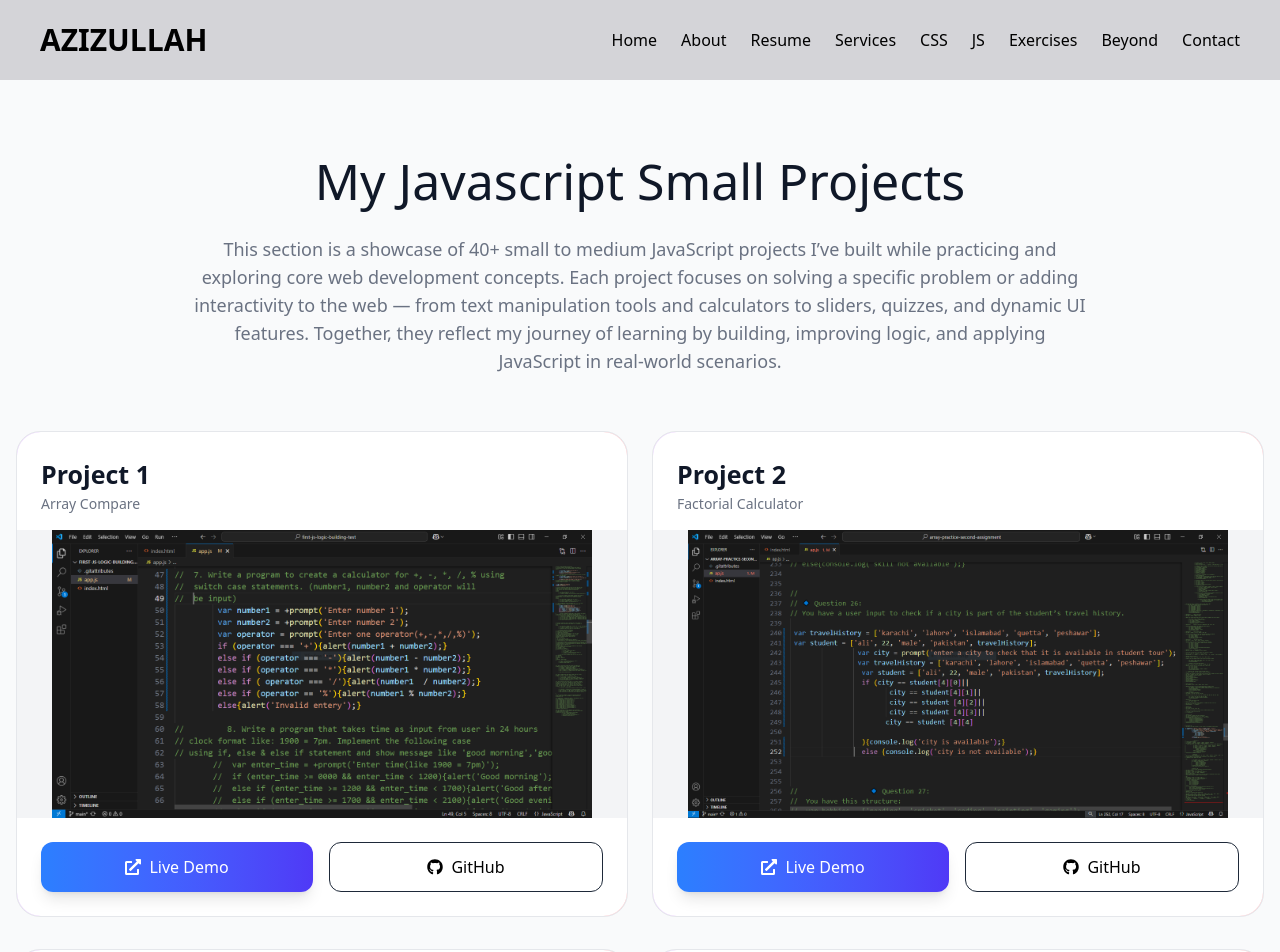
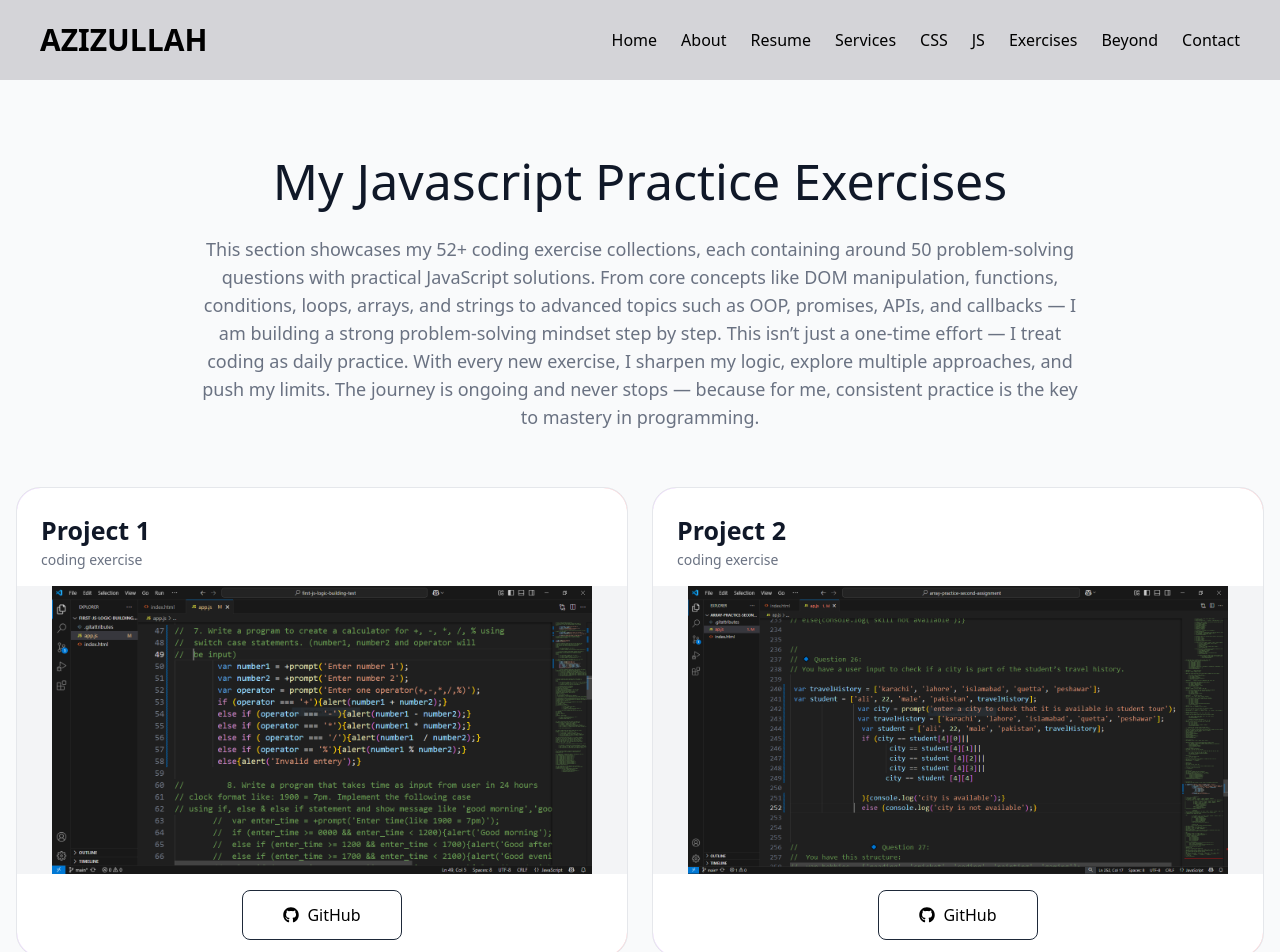
Before and after one commit to MyRreacts-Projects/my-portfolio, a React (Vite) app in the folder myReact-portfolio/: page /codingexercise in a window 1280 px wide. Shown: the top 952 px of the page. Built offline with nearby package versions, Linux system fonts and the light colour scheme.

Commit message:
exercises

```diff
--- a/myReact-portfolio/src/pages/codingexercises.jsx
+++ b/myReact-portfolio/src/pages/codingexercises.jsx
@@ -13,31 +13,27 @@ import { FaGithub, FaExternalLinkAlt } from "react-icons/fa";
 const exercises = [
   {
     id: 1,
-    title: "Array Compare",
+    title: "coding exercise",
     image: first,
-    live: "https://my-javascript-live-small-projects.github.io/ArrayEqualityTest/",
-    github: "https://github.com/My-JavaScript-Live-Small-Projects/ArrayEqualityTest.git",
+    github: "https://github.com/AzizullahCodes/first-js-logic-building-test.git",
   },
   {
     id: 2,
-    title: "Factorial Calculator",
+    title: "coding exercise",
     image:third,
-    live: "https://my-javascript-live-small-projects.github.io/Factorial/",
-    github: "https://github.com/My-JavaScript-Live-Small-Projects/Factorial.git",
+    github: "https://github.com/AzizullahCodes/array-practice-second-assignment.git",
   },
   {
     id: 3,
-    title: "Number Sorter",
+    title: "coding exercise",
     image: fourth,
-    live: "https://my-javascript-live-small-projects.github.io/AscendingOrderMagic/",
-    github: "https://github.com/My-JavaScript-Live-Small-Projects/AscendingOrderMagic.git",
+    github: "https://github.com/AzizullahCodes/array-third-assignment.git",
   },
   {
     id: 4,
-    title: "Letter Counter",
+    title: "coding exercise",
     image: fifth,
-    live: "https://my-javascript-live-small-projects.github.io/LetterCounter/",
-    github: "https://github.com/My-JavaScript-Live-Small-Projects/LetterCounter.git",
+    github: "https://github.com/AzizullahCodes/array-four-assignment.git",
   }
 ];
 const CodingExercises = ()=>{
@@ -47,17 +43,20 @@ const CodingExercises = ()=>{
 
          {/* Heading */}
          <h2 className="text-[25px] md:text-[35px] lg:text-[50px] text-center mb-4 text-gray-900 font-medium">
-           My Javascript Small Projects
+           My Javascript Practice Exercises
          </h2>
 
-         <p className="text-center text-gray-500 mb-14 max-w-4xl mx-auto text-base md:text-lg">
-           This section is a showcase of 40+
-      small to medium JavaScript projects I’ve built while practicing and
-      exploring core web development concepts. Each project focuses on solving
-      a specific problem or adding interactivity to the web — from text
-      manipulation tools and calculators to sliders, quizzes, and dynamic
-      UI features. Together, they reflect my journey of learning by building,
-       improving logic, and applying JavaScript in real-world scenarios.
+         <p className=" text-center text-gray-500 mb-14 max-w-4xl mx-auto text-base md:text-lg leading-7">
+           This section showcases my 52+ coding exercise collections,
+           each containing around 50 problem-solving questions with practical
+            JavaScript solutions. From core concepts like DOM manipulation,
+            functions, conditions, loops, arrays, and strings to advanced topics
+             such as OOP, promises, APIs, and callbacks — I am building a strong
+              problem-solving mindset step by step. This isn’t just a one-time
+               effort — I treat coding as daily practice. With every new exercise,
+                I sharpen my logic, explore multiple approaches, and push my limits.
+                 The journey is ongoing and never stops — because for me, consistent
+                  practice is the key to mastery in programming.
          </p>
 
          {/* Grid */}
@@ -93,27 +92,18 @@ const CodingExercises = ()=>{
                  </div>
 
                  {/* Buttons */}
-                 <div className="p-6 flex gap-4">
-                   <a
-                     href={project.live}
-                     target="_blank"
-                     rel="noopener noreferrer"
-                     className="flex-1 flex items-center justify-center gap-2 bg-gradient-to-r from-blue-500 to-indigo-600 text-white py-3 rounded-xl shadow-lg hover:scale-105 transition"
-                   >
-                     <FaExternalLinkAlt />
-                     Live Demo
-                   </a>
-
+                                 <div className="p-4 mx-auto flex justify-center">
 <a
     href={project.github}
     target="_blank"
     rel="noopener noreferrer"
-                     className="flex-1 flex items-center justify-center gap-2 border border-gray-800 py-3 rounded-xl hover:bg-gray-900 hover:text-white transition"
-                   >
+    className="w-32 sm:w-40 flex items-center justify-center gap-2 border border-gray-800 py-1.5 sm:py-3 rounded-lg  hover:bg-gray-900 hover:text-white transition">
     <FaGithub />
     GitHub
   </a>
 </div>
+
+
 
                </div>
              </div>
```
Lines whose indentation alone changed are shown as unchanged.
